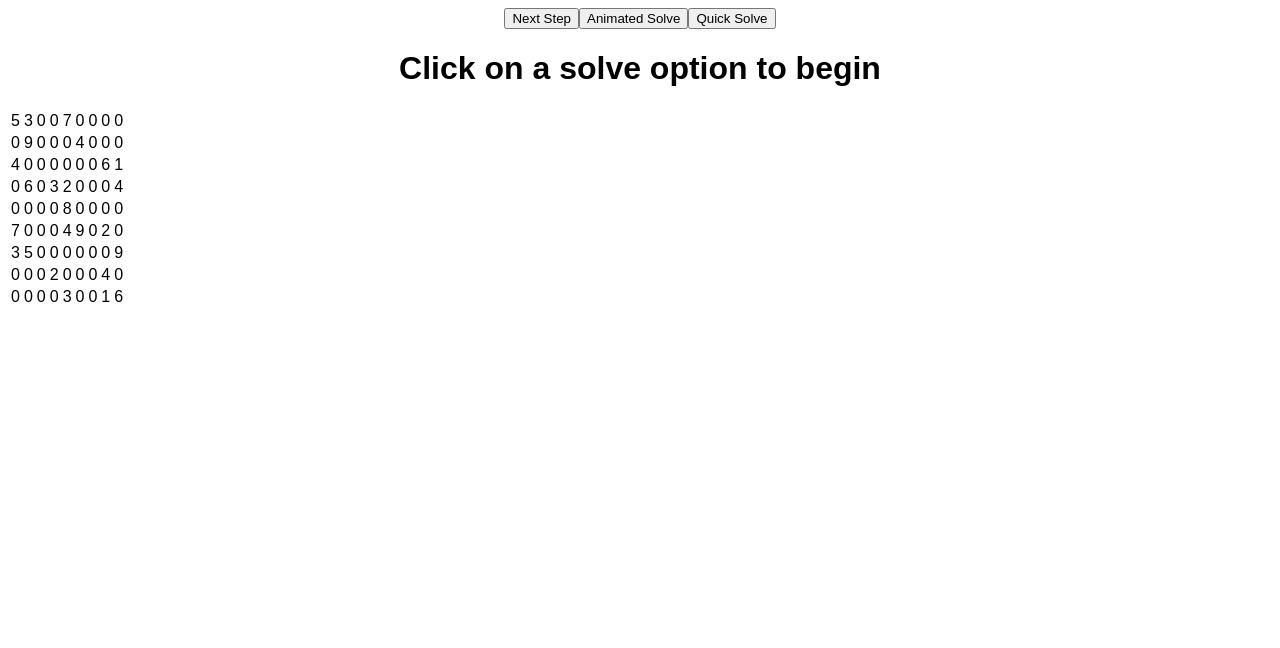
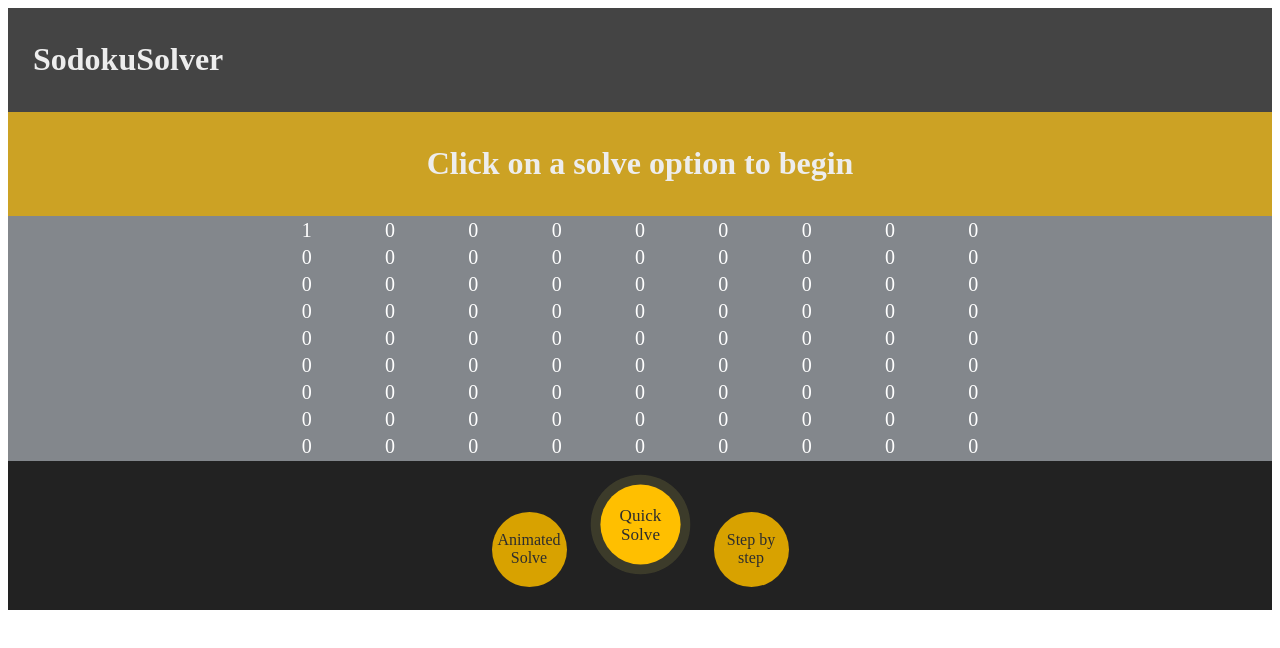
Before and after one commit to gruskal/SudokuSolver, a React app: page / in a window 1280 px wide. Built offline with nearby package versions, Linux system fonts and the light colour scheme.

Commit message:
[styling] Initial styles

```diff
--- a/public/index.html
+++ b/public/index.html
@@ -1,43 +1,11 @@
-<!DOCTYPE html>
 <html lang="en">
-
 	<head>
-	<meta charset="utf-8">
-	<meta name="viewport" content="width=device-width, initial-scale=1, shrink-to-fit=no">
-	<meta name="theme-color" content="#000000">
-	<!--
-      manifest.json provides metadata used when your web app is added to the
-      homescreen on Android. See https://developers.google.com/web/fundamentals/engage-and-retain/web-app-manifest/
-    -->
-	<link rel="manifest" href="%PUBLIC_URL%/manifest.json">
-	<link rel="shortcut icon" href="%PUBLIC_URL%/favicon.ico">
-	<!--
-      Notice the use of %PUBLIC_URL% in the tags above.
-      It will be replaced with the URL of the `public` folder during the build.
-      Only files inside the `public` folder can be referenced from the HTML.
-
-      Unlike "/favicon.ico" or "favicon.ico", "%PUBLIC_URL%/favicon.ico" will
-      work correctly both with client-side routing and a non-root public URL.
-      Learn how to configure a non-root public URL by running `npm run build`.
-    -->
-	<title>React App</title>
+		<title>Sodoku Solver</title>
 	</head>
-
 	<body>
 		<noscript>
 			You need to enable JavaScript to run this app.
 		</noscript>
 		<div id="root"></div>
-	<!--
-      This HTML file is a template.
-      If you open it directly in the browser, you will see an empty page.
-
-      You can add webfonts, meta tags, or analytics to this file.
-      The build step will place the bundled scripts into the <body> tag.
-
-      To begin the development, run `npm start` or `yarn start`.
-      To create a production bundle, use `npm run build` or `yarn build`.
-    -->
 	</body>
-
 </html>
--- /dev/null
+++ b/src/components/Buoy.js
@@ -0,0 +1,79 @@
+import React from "react";
+import styled from "styled-components"
+
+const TextWrapper = styled.div`
+    text-align: center;
+    margin: auto;
+`;
+
+const Indicator = styled.div`
+    display: flex;
+    background-color: #FFBF00;
+    color: #2D2D2D;
+    width: 75px;
+    height: 75px;
+    margin: auto auto 30px auto;
+    border-radius: 50%;
+    cursor: pointer;
+    ${({stage}) => {
+        if(stage === "adjust") {
+            return "visibility: hidden; animation: shrink 0.1s;";
+        }
+        return `animation: pulse 2s infinite;
+        &:hover {
+            animation: grow 0.2s;
+            transform: scale(1.5);
+          }
+        `;
+    }}
+    animation-timing-function: ease-out;
+
+  @keyframes grow {
+    0% {
+        transform: scale(1);
+    }
+    100% {
+        transform: scale(1.5);
+    }
+  }
+
+  @keyframes shrink {
+    0% {
+        visibility: visible;
+        transform: scale(1);
+    }
+    100% {
+        visibility: hidden;
+        transform: scale(0);
+    }
+  }
+
+  @keyframes pulse {
+    0% {
+        transform: translateY(0px);
+    }
+    35% {
+        box-shadow: 0 0 0 0px rgba(255,241,105, 0);
+        transform: translateY(-5px);
+    }
+    45% {
+        transform: translateY(-10px) scale(1.1);
+    }
+    70% {
+        box-shadow: 0 0 0 15px rgba(255,241,105, 0.2);
+        transform: translateY(-10px) scale(1.0);
+    }
+    80% {
+        box-shadow: 0 0 0 0 rgba(255,241,105, 0.1);
+        transform: translateY(-10px) scale(1.0);
+    }
+  }
+`;
+
+const Buoy = ({text, onClick}) => (
+    <Indicator onClick={onClick}>
+        <TextWrapper> {text} </TextWrapper>
+    </Indicator>
+);
+
+export default Buoy;
--- /dev/null
+++ b/src/components/CircleButton.js
@@ -0,0 +1,40 @@
+import React from "react";
+import styled from "styled-components"
+
+const TextWrapper = styled.div`
+    text-align: center;
+    margin: auto;
+`;
+
+const Indicator = styled.div`
+    display: flex;
+    color: #2D2D2D;
+    background-color: #D8A200;
+    width: 75px;
+    height: 75px;
+    margin: auto 36px auto 36px;
+    border-radius: 50%;
+    cursor: pointer;
+    animation-timing-function: ease-out;
+
+    &:hover {
+        animation: grow 0.2s;
+        transform: scale(1.5);
+    }
+    @keyframes grow {
+    0% {
+        transform: scale(1);
+    }
+    100% {
+        transform: scale(1.5);
+    }
+    }
+`;
+
+const CircleButton = ({text, onClick}) => (
+    <Indicator onClick={onClick}>
+        <TextWrapper> {text} </TextWrapper>
+    </Indicator>
+);
+
+export default CircleButton;
--- a/src/components/SodokuViewer.js
+++ b/src/components/SodokuViewer.js
@@ -1,5 +1,41 @@
 import React, { useState } from "react";
-import SodokuBoard from "./layout/SodokuBoard";
+import styled from "styled-components";
+import {
+	Header,
+	Content,
+	Footer,
+	SodokuBoard
+} from "./layout";
+import {
+	Buoy,
+	CircleButton
+} from "./";
+
+const StyledHeader = styled(Header)`
+	background-color: ${({error, complete}) => (
+		complete ?
+			"#44B220" :
+			error ? "#B22020" : "#CCA224"
+	)};
+`;
+const StyledFooter = styled(Footer)`
+	padding-top: 20px;
+	margin: auto;
+`;
+
+const ButtonWrapper = styled.div`
+	display: flex;
+	flex-direction: row;
+	padding-top: 16px;
+`;
+
+const Container = styled.div`
+	display: flex;
+	flex: 1 0 auto;
+	flex-direction: column;
+	justify-content: center;
+	background-color: #222222;
+`;
 
 export default function SodokuViewer({
 	sodokuPlayer,
@@ -24,20 +60,22 @@ export default function SodokuViewer({
 	setStatus(status);
 	setRows(rows);
   }
-
+  console.log(error)
   return (
-	<div className="App">
-	  <button onClick={solveNextSodokuStep}>
-		Next Step
-	  </button>
-	  <button
+	<Container>
+		<StyledHeader error={!!error} complete={!status.indexOf("Completed")}>
+			<h1> {status} </h1>
+	  	</StyledHeader>
+		<SodokuBoard rows={rows} />
+		<StyledFooter>
+			<ButtonWrapper>
+				<CircleButton
+					text={"Animated Solve"}
 					onClick={() => {
 						setInterval(solveNextSodokuStep, 0);
-		}}
-	  >
-		Animated Solve
-	  </button>
-	  <button
+					}}/>
+				<Buoy
+					text={"Quick Solve"}
 					onClick={() => {
 						setStatus("Working ...");
 						const {
@@ -47,11 +85,13 @@ export default function SodokuViewer({
 						setStatus(status);
 						setRows(rows);
 					}}
-	  >
-		Quick Solve
-	  </button>
-	  <h1> {status} </h1>
-		<SodokuBoard rows={rows} />
-	</div>
+				/>
+				<CircleButton
+					text={"Step by step"}
+					onClick={solveNextSodokuStep}
+				/>
+			</ButtonWrapper>
+		</StyledFooter>
+	</Container>
   );
 }
--- /dev/null
+++ b/src/components/index.js
@@ -0,0 +1,4 @@
+export { default as Buoy } from "./Buoy";
+export { default as CircleButton } from "./CircleButton";
+export { default as SodokuPlayer } from "./SodokuPlayer";
+export { default as SodokuViewer } from "./SodokuViewer";
--- /dev/null
+++ b/src/components/layout/Content.js
@@ -0,0 +1,15 @@
+import * as React from "react";
+import styled from "styled-components";
+
+const Container = styled.div`
+  display: flex;
+  flex: 4 0 auto;
+  flex-direction: column;
+  align-content: center;
+  justify-content: center;
+  background-color: #83878C;
+`;
+
+const Content = ({ children }) => <Container>{children}</Container>;
+
+export default Content;
--- /dev/null
+++ b/src/components/layout/Footer.js
@@ -0,0 +1,28 @@
+import * as React from "react";
+import styled from "styled-components";
+
+const Container = styled.div`
+  display: flex;
+  flex: 2 0 auto;
+  flex-direction: column;
+  justify-content: center;
+  background-color: #222222;
+  padding: 8px;
+`;
+
+const FooterRow = styled.span`
+  flex: 1 1 auto;
+`;
+
+const Footer = ({
+  children,
+  ...rest
+}) => (
+  <Container {...rest}>
+    {children}
+  </Container>
+)
+
+;
+
+export default Footer;
--- /dev/null
+++ b/src/components/layout/Header.js
@@ -0,0 +1,24 @@
+import * as React from "react";
+import styled from "styled-components";
+
+const Container = styled.div`
+  color: #EDEDED;
+  display: flex;
+  flex: 0 0 auto;
+  justify-content: center;
+  align-content: center;
+  background-color: #20B29A;
+  padding: 12px;
+`;
+
+
+const Header = ({
+   children,
+   ...rest
+}) => (
+  <Container {...rest}>
+    {children}
+  </Container>
+);
+
+export default Header;
--- a/src/components/layout/SodokuBoard.js
+++ b/src/components/layout/SodokuBoard.js
@@ -1,13 +1,24 @@
 import React from "react";
+import styled from "styled-components";
+
+const Table = styled.table`
+  background-color: #83878C;
+  padding: 0px 20vw 0px 20vw;
+`
+const Cell = styled.td`
+  font-size: 20px;
+  color: #FFFFFF;
+  text-align: center;
+`;
 
 const SodokuBoard = ({ rows }) => {
   const renderRows = () => rows.map(row => <tr>{renderCells(row)}</tr>);
-  const renderCells = row => row.cells.map(cell => <td> {cell.value} </td>);
+  const renderCells = row => row.cells.map(cell => <Cell> {cell.value} </Cell>);
 
   return (
-    <table>
+    <Table>
       <tbody>{renderRows()}</tbody>
-    </table>
+    </Table>
   );
 };
 
--- /dev/null
+++ b/src/components/layout/index.js
@@ -0,0 +1,4 @@
+export { default as Header } from "./Header";
+export { default as Content } from "./Content";
+export { default as Footer } from "./Footer";
+export { default as SodokuBoard } from "./SodokuBoard";
--- a/src/index.js
+++ b/src/index.js
@@ -1,9 +1,14 @@
 import React, { useState } from "react";
 import ReactDOM from "react-dom";
-
-import "./styles.css";
+import styled from "styled-components";
 import SodokuPlayer from "./components/SodokuPlayer"
 import SodokuViewer from "./components/SodokuViewer";
+import {
+  Header,
+  Content,
+  Footer
+} from "./components/layout";
+
 
 /*
   [8, 0, 0, 9, 3, 0, 0, 0, 2],
@@ -47,25 +52,44 @@ import SodokuViewer from "./components/SodokuViewer";
     [0, 0, 0, 0, 3, 0, 0, 1, 6]
 */
 
+const Container = styled.div`
+  display: flex;
+  flex: 1 0 auto;
+  flex-direction: column;
+  justify-content: center;
+  background-color: #ecf0f1;
+`;
+
+const StyledHeader = styled(Header)`
+  justify-content: left;
+  padding-left: 25px;
+  background-color: #444444;
+`;
+
 
 function App() {
   const sodokuPlayer = new SodokuPlayer();
   const error = sodokuPlayer.initializeBoard([
-    [5, 3, 0, 0, 7, 0, 0, 0, 0],
-    [0, 9, 0, 0, 0, 4, 0, 0, 0],
-    [4, 0, 0, 0, 0, 0, 0, 6, 1],
-    [0, 6, 0, 3, 2, 0, 0, 0, 4],
-    [0, 0, 0, 0, 8, 0, 0, 0, 0],
-    [7, 0, 0, 0, 4, 9, 0, 2, 0],
-    [3, 5, 0, 0, 0, 0, 0, 0, 9],
-    [0, 0, 0, 2, 0, 0, 0, 4, 0],
-    [0, 0, 0, 0, 3, 0, 0, 1, 6]
+    [1, 0, 0, 0, 0, 0, 0, 0, 0],
+    [0, 0, 0, 0, 0, 0, 0, 0, 0],
+    [0, 0, 0, 0, 0, 0, 0, 0, 0],
+    [0, 0, 0, 0, 0, 0, 0, 0, 0],
+    [0, 0, 0, 0, 0, 0, 0, 0, 0],
+    [0, 0, 0, 0, 0, 0, 0, 0, 0],
+    [0, 0, 0, 0, 0, 0, 0, 0, 0],
+    [0, 0, 0, 0, 0, 0, 0, 0, 0],
+    [0, 0, 0, 0, 0, 0, 0, 0, 0]
   ]);
 
   return (
-    <div className="App">
-      <SodokuViewer error={error} sodokuPlayer={sodokuPlayer} />
-    </div>
+    <Container>
+      <StyledHeader>
+        <h1> SodokuSolver </h1>
+      </StyledHeader>
+      <Content>
+        <SodokuViewer error={error} sodokuPlayer={sodokuPlayer} />
+      </Content>
+    </Container>
   );
 }
 
--- a/src/styles.css
+++ /dev/null
@@ -1,4 +0,0 @@
-.App {
-  font-family: sans-serif;
-  text-align: center;
-}
```
Also changed, not shown: App.js (added, +65 -0 lines), 1 other file. Lines whose indentation alone changed are shown as unchanged.
